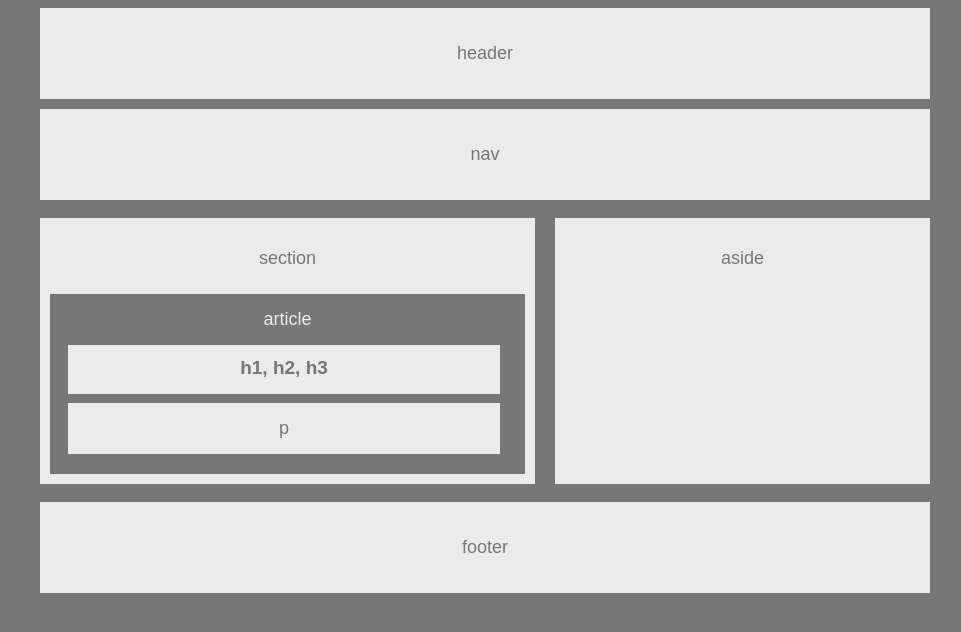
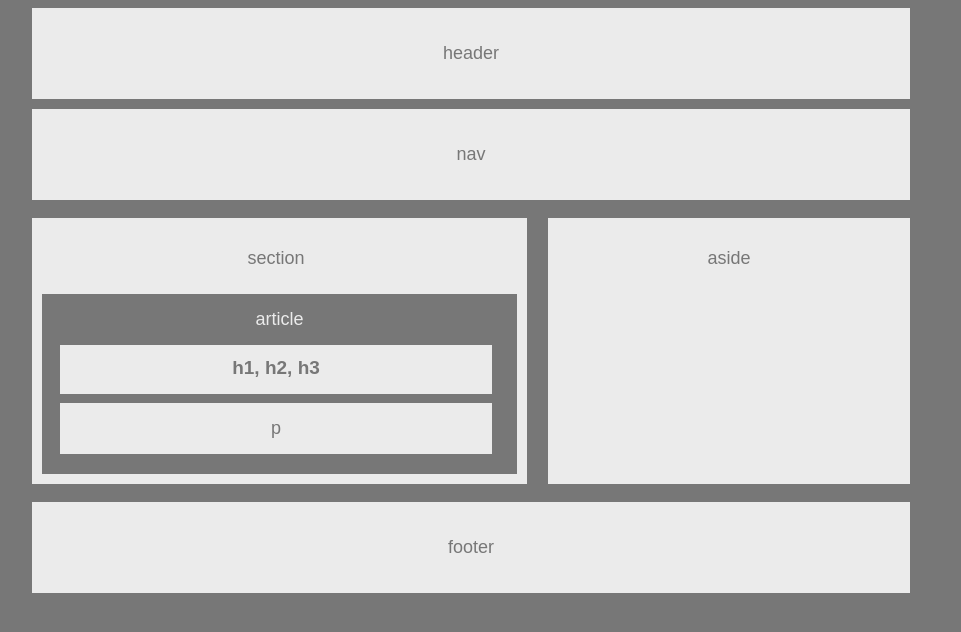
Before and after one commit to markwGildea/HW-Wireframe, a plain HTML site: page index.html in a window 1280 px wide. Shown: the whole page, without its empty margins (118-1079 px from the left). Drawn offline with Linux system fonts and the light colour scheme.

Commit message:
Finalized

```diff
--- a/index.html
+++ b/index.html
@@ -10,7 +10,7 @@
 		<header class="header">header
 		</header>
 
-		<nav id="nav">nav</nav>
+		<div nav id="nav">nav</nav></div>
 
 		<aside id="aside">
 			aside
@@ -21,8 +21,11 @@
 		<div>section</div>
 
 		<article id="article">
+
 			<header>article</header>
+
 				<p id="paragraph">h1, h2, h3</p>
+
 				<p class="clear">p</p>
 
 		</article>
--- /dev/null
+++ b/reset.css
@@ -0,0 +1,48 @@
+/* http://meyerweb.com/eric/tools/css/reset/
+   v2.0 | 20110126
+   License: none (public domain)
+*/
+
+html, body, div, span, applet, object, iframe,
+h1, h2, h3, h4, h5, h6, p, blockquote, pre,
+a, abbr, acronym, address, big, cite, code,
+del, dfn, em, img, ins, kbd, q, s, samp,
+small, strike, strong, sub, sup, tt, var,
+b, u, i, center,
+dl, dt, dd, ol, ul, li,
+fieldset, form, label, legend,
+table, caption, tbody, tfoot, thead, tr, th, td,
+article, aside, canvas, details, embed,
+figure, figcaption, footer, header, hgroup,
+menu, nav, output, ruby, section, summary,
+time, mark, audio, video {
+	margin: 0;
+	padding: 0;
+	border: 0;
+	font-size: 100%;
+	font: inherit;
+	vertical-align: baseline;
+}
+/* HTML5 display-role reset for older browsers */
+article, aside, details, figcaption, figure,
+footer, header, hgroup, menu, nav, section {
+	display: block;
+}
+body {
+	line-height: 1;
+}
+ol, ul {
+	list-style: none;
+}
+blockquote, q {
+	quotes: none;
+}
+blockquote:before, blockquote:after,
+q:before, q:after {
+	content: '';
+	content: none;
+}
+table {
+	border-collapse: collapse;
+	border-spacing: 0;
+}
--- a/style.css
+++ b/style.css
@@ -17,8 +17,8 @@
 	background-color: #ebebeb;
 	margin-bottom: 10px;
 	padding: 35px;
-	margin-left: 150px;
-	margin-right: -80px;
+	margin-left: 142px;
+	margin-right: -60px;
 }
 
 #nav {
@@ -27,8 +27,8 @@
 	background: #ebebeb;
 	margin-bottom: 18px;
 	padding: 35px;
-	margin-right: -80px;
-	margin-left: 150px;
+	margin-right: -60px;
+	margin-left: 142px;
 }
 
 #aside {
@@ -36,9 +36,9 @@
 	color: #777;
 	background: #ebebeb;
 	float: right;
-	margin-right: -80px;
+	margin-right: -60px;
 	padding: 30px;
-	width: 375px;
+	width: 362px;
 	height: 266px;
 }
 
@@ -51,8 +51,8 @@
 	padding-top: 30px;
 	padding-bottom: 20px;
 	padding-left: 30px;
-	padding-right: 30px;
-	margin-left: 150px;
+	padding-right: 37px;
+	margin-left: 142px;
 }
 
 #article {
@@ -95,6 +95,6 @@
 	background: #ebebeb;
 	margin-top: 18px;
 	padding: 35px;
-	margin-right: -80px;
-	margin-left: 150px;
+	margin-right: -60px;
+	margin-left: 142px;
 }
```
Also changed, not shown: 1 other file.
